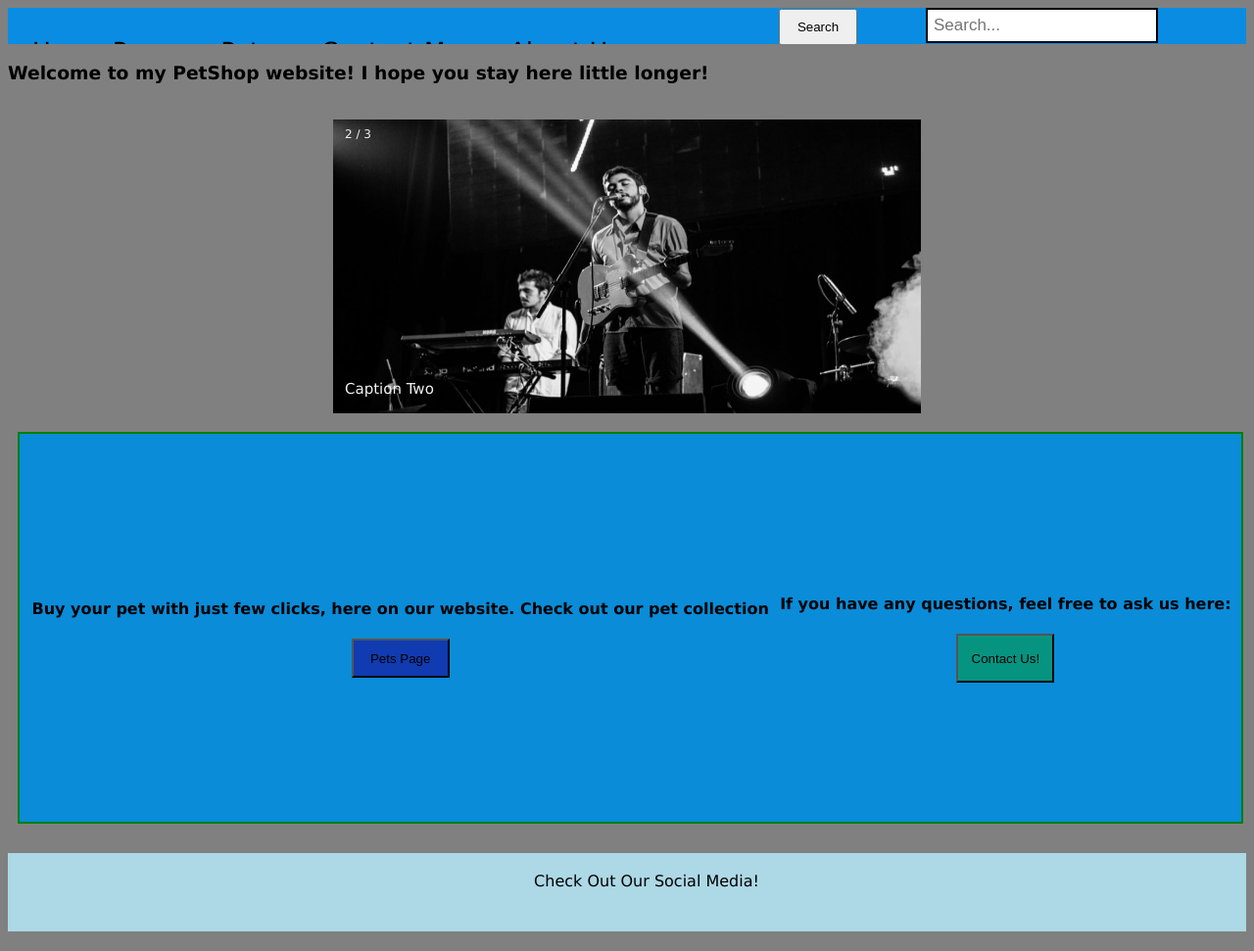
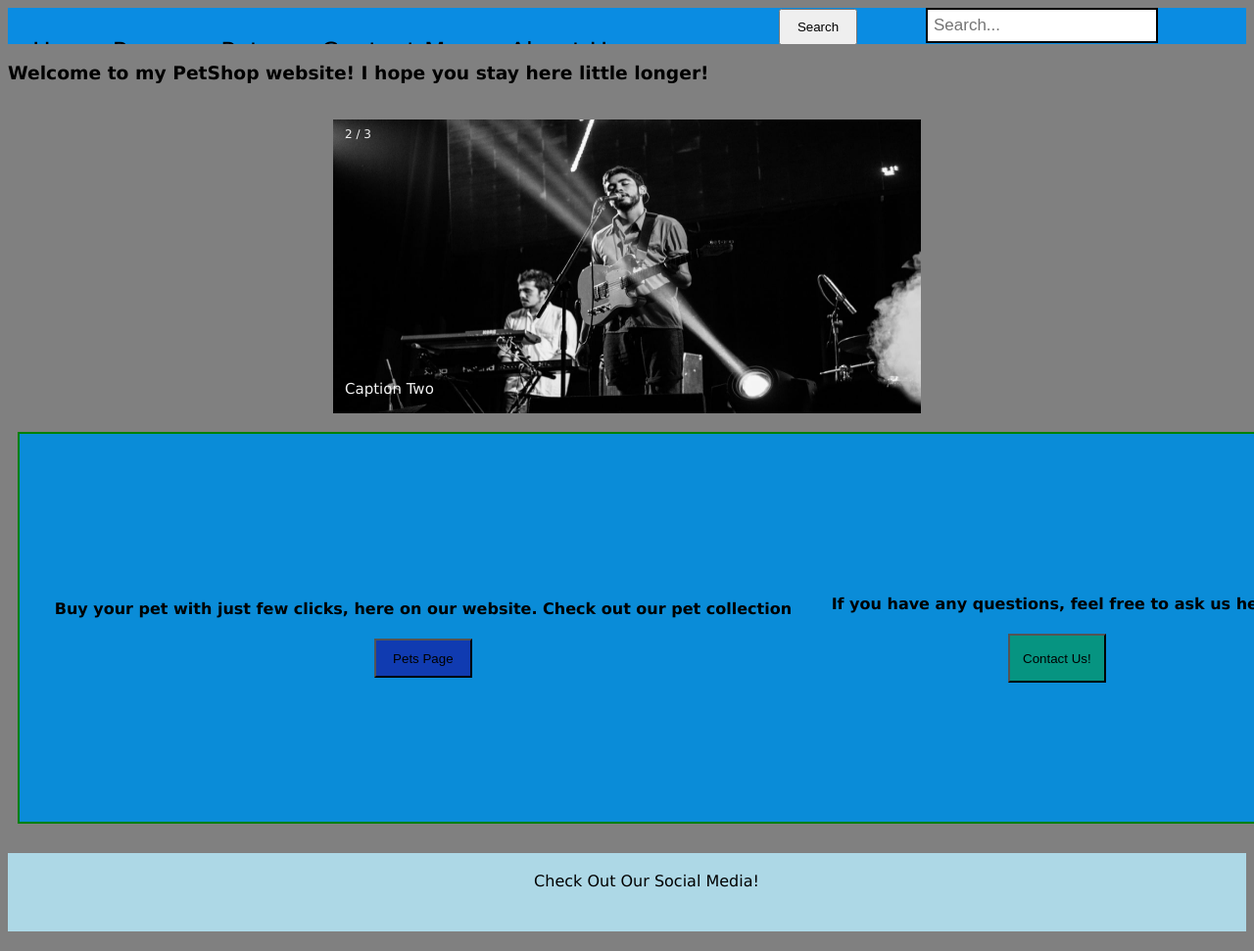
Before and after one commit to GoYutoPro/Petshop, a plain HTML site: page index.html in a window 1280 px wide. Shown: the top 971 px of the page at 98% size. Drawn offline with Linux system fonts and the light colour scheme; a script that the page names is missing.

Commit message:
Update style.css

```diff
--- a/style.css
+++ b/style.css
@@ -1,6 +1,7 @@
     body {
         background-color: grey
     }
+    /*This is the code for a navigation bar stating the heigh, width, text alignment, and and the main background colour*/
 
     .topnav {
         background-color: rgb(10, 140, 226);
@@ -10,6 +11,7 @@ body {
         height: 37px;
         width: auto;
     }
+    /* This piece of code again defines the navigation bar, however this includes padding, font size, colour of the font. */
 
     .topnav a {
         float: inline-start;
@@ -18,11 +20,13 @@ body {
         text-decoration: none;
         font-size: 25px;
     }
+    /* This is the hover over effect for the navigation bar in which case means when hovered over the background colour of the navigation bar will turn pink */
 
     .topnav a:hover {
         background-color: pink;
         color: black;
     }
+    /* This piece of code defines the button's size in width and height, and the right position with the amount of pixels away from each margin. */
 
     .button {
         float: right;
@@ -32,6 +36,7 @@ body {
         margin-top: 1px;
         margin-left: 20px;
     }
+    /* This is the 2nd button again with the definition of the width, height, text alignment and the colour of the button */
 
     .button2 {
         width: 100px;
@@ -39,6 +44,7 @@ body {
         text-align: center;
         background-color: rgb(16, 59, 177);
     }
+    /* This is the search button which is placed in the navigation bar and it works as a reset, the code defines the font size, margins, borders, and the float of the button */
 
     .reset {
         float: right;
@@ -49,16 +55,18 @@ body {
         margin-right: 90px;
         font-size: 17px;
     }
+    /* This is the footer which is placed right at the bottom of the web page and the codes inputs the size in width and height, the text alignment and teh colour of the whole footer */
 
     .footer {
         display: block;
         text-align: center;
         padding: 3px;
-    width: auto;
+        width: 100%;
         height: 80px;
         margin-bottom: 20px;
         background-color: lightblue;
     }
+    /* This is the container which is placed inside the table and this code defines the position away from each margin. */
 
     .container {
         border: none;
@@ -132,12 +140,11 @@ img {
     .table {
         margin: auto;
         text-align: center;
-    width: 99%;
+        width: 1320px;
         height: 400px;
         border: 2px solid green;
-    padding: 5px;
+        padding: 10px;
         margin-left: 10px;
-    margin-right: 20px;
         margin-bottom: 30px;
         background-color: #0a8cd8;
     }
```
Lines whose indentation alone changed are shown as unchanged.
